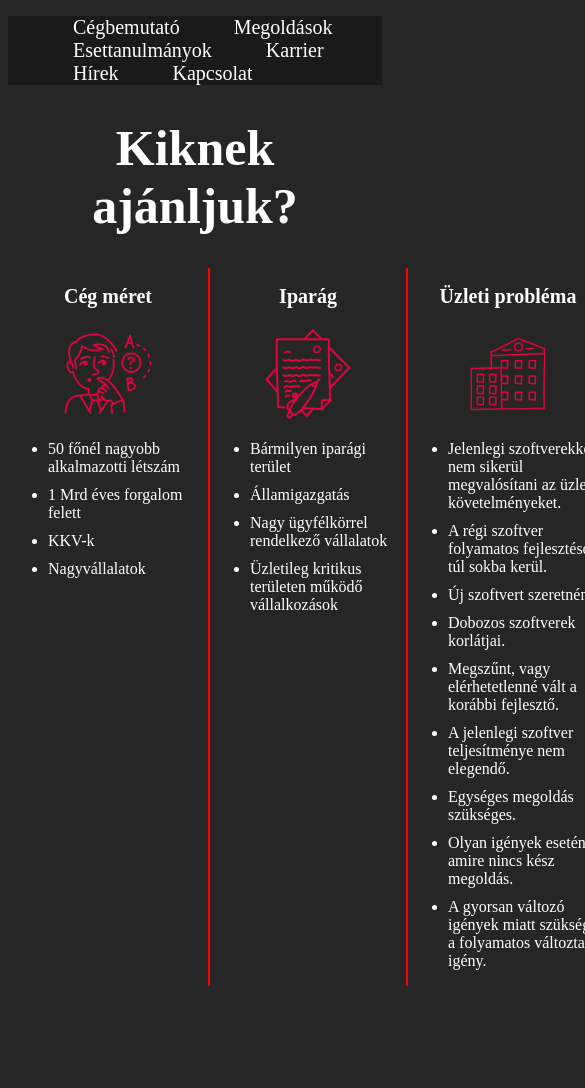
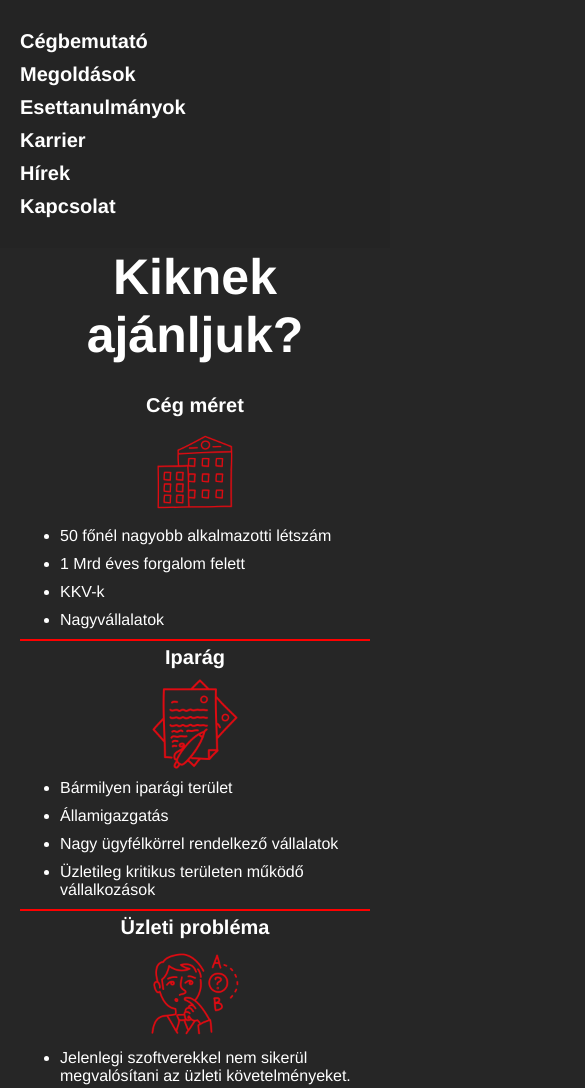
Before and after one commit to KeresztesHunor/Grid2, a plain HTML site: page index.html in a window 390 px wide. Shown: the top 1088 px of the page, 585 px wide, since content can reach past the window. Before the commit the page ends 994 px from the top, so only its background shows below. Drawn offline with Linux system fonts and the light colour scheme.

Commit message:
responsive oldal

```diff
--- a/index.html
+++ b/index.html
@@ -1,10 +1,10 @@
 <!DOCTYPE html>
 <html lang="hu">
   <head>
-        <meta charset="UTF-8">
-        <meta http-equiv="X-UA-Compatible" content="IE=edge">
-        <meta name="viewport" content="width=device-width, initial-scale=1.0">
-        <link rel="stylesheet" href="style.css">
+    <meta charset="UTF-8" />
+    <meta http-equiv="X-UA-Compatible" content="IE=edge" />
+    <meta name="viewport" content="width=device-width, initial-scale=1.0" />
+    <link rel="stylesheet" href="style.css" />
     <title>Keresztes Hunor</title>
   </head>
   <body>
@@ -23,7 +23,7 @@
       <div class="grid">
         <div>
           <h2>Cég méret</h2>
-                    <img src="web_grid_alap/kep_1.png" alt="Kép1">
+          <img src="web_grid_alap/kep_3.png" alt="Kép1" />
           <ul>
             <li>50 főnél nagyobb alkalmazotti létszám</li>
             <li>1 Mrd éves forgalom felett</li>
@@ -33,7 +33,7 @@
         </div>
         <div class="vonalas">
           <h2>Iparág</h2>
-                    <img src="web_grid_alap/kep_2.png" alt="Kép2">
+          <img src="web_grid_alap/kep_2.png" alt="Kép2" />
           <ul>
             <li>Bármilyen iparági terület</li>
             <li>Államigazgatás</li>
@@ -43,9 +43,12 @@
         </div>
         <div>
           <h2>Üzleti probléma</h2>
-                    <img src="web_grid_alap/kep_3.png" alt="Kép3">
+          <img src="web_grid_alap/kep_1.png" alt="Kép3" />
           <ul>
-                        <li>Jelenlegi szoftverekkel nem sikerül megvalósítani az üzleti követelményeket.</li>
+            <li>
+              Jelenlegi szoftverekkel nem sikerül megvalósítani az üzleti
+              követelményeket.
+            </li>
             <li>A régi szoftver folyamatos fejlesztése túl sokba kerül.</li>
             <li>Új szoftvert szeretnének.</li>
             <li>Dobozos szoftverek korlátjai.</li>
@@ -53,7 +56,10 @@
             <li>A jelenlegi szoftver teljesítménye nem elegendő.</li>
             <li>Egységes megoldás szükséges.</li>
             <li>Olyan igények esetén, amire nincs kész megoldás.</li>
-                        <li>A gyorsan változó igények miatt szükséges a folyamatos változtatási igény.</li>
+            <li>
+              A gyorsan változó igények miatt szükséges a folyamatos
+              változtatási igény.
+            </li>
           </ul>
         </div>
       </div>
--- a/style.css
+++ b/style.css
@@ -1,68 +1,98 @@
-body
-{
+body {
+  font-family: "Franklin Gothic Medium", "Arial Narrow", Arial, sans-serif;
+  margin: 0;
   background-color: hsl(0, 0%, 15%);
   color: white;
 }
 
-h1
-{
+h1 {
+  margin: 0px 0px 25px 0px;
   text-align: center;
   font-size: 50px;
 }
 
-.container
-{
-    margin: auto;
+.container {
+  margin-bottom: 10px;
 }
 
-.grid
-{
-    width: 600px;
+.grid {
+  width: 650px;
   margin: auto;
   display: grid;
   grid-template-columns: repeat(3, 1fr);
   gap: auto;
 }
 
-.grid h2
-{
+.grid h2 {
+  margin: 5px 0px 5px 0px;
   font-size: 20px;
   text-align: center;
 }
 
-.grid img
-{
+.grid img {
   width: 100px;
   max-width: 200px;
   display: block;
   margin: auto;
+  filter: hue-rotate(15deg);
 }
 
-.grid li
-{
-    margin-bottom: 10px;
+.grid ul {
+  margin: 5px 0px 5px 0px;
 }
 
-.menu ul
-{
-    background-color: hsl(0, 0%, 10%);
+.grid li {
+  margin-bottom: 10px;
+  padding-right: 15px;
 }
 
-.menu li
-{
-    display: inline;
-    padding: 25px;
+.menu {
+  background-color: hsl(0, 0%, 14%);
 }
 
-.menu a
-{
+.menu ul {
+  margin: 0;
+  padding: 25px 0px 25px 0px;
+}
+
+.menu li {
+  display: inline;
+  padding: 5px 20px 5px 20px;
+}
+
+.menu a {
   color: white;
   font-size: 20px;
+  font-weight: bold;
   text-decoration: none;
 }
 
-.vonalas
-{
+.vonalas {
   border-left: 2px solid red;
   border-right: 2px solid red;
 }
+
+@media only screen and (max-width: 925px) {
+  .menu li {
+    display: grid;
+    grid-template-columns: 1fr;
+    padding: 5px 20px 5px 20px;
+  }
+}
+
+@media only screen and (max-width: 850px) {
+  .grid {
+    width: 350px;
+    margin: auto;
+    display: grid;
+    grid-template-columns: 1fr;
+    gap: auto;
+  }
+
+  .vonalas {
+    border-top: 2px solid red;
+    border-bottom: 2px solid red;
+    border-left: 0;
+    border-right: 0;
+  }
+}
```
Lines whose indentation alone changed are shown as unchanged.
